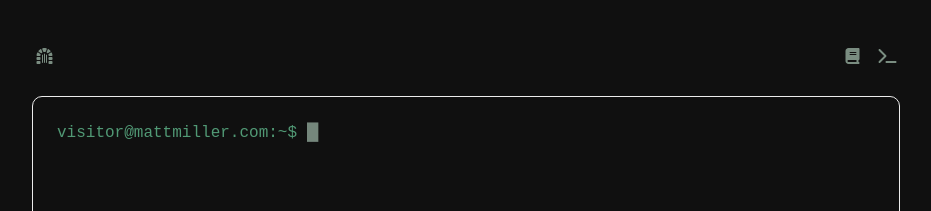
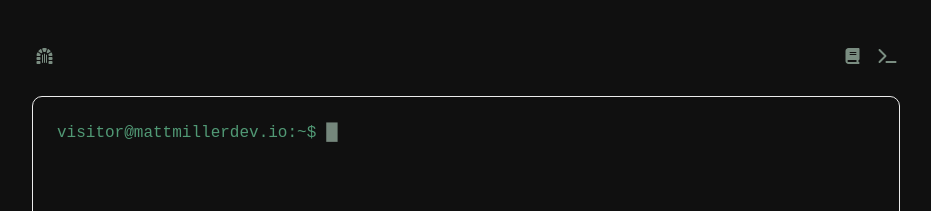
Before and after one commit to thesandybridge/sbx_blog, a Next.js app: page /terminal in a window 1280 px wide. Shown: the top 211 px of the page, without its empty margins (174-1105 px from the left). Built offline with nearby package versions, Linux system fonts and the light colour scheme.

Commit message:
update terminal whoami

```diff
--- a/app/terminal/Terminal.module.css
+++ b/app/terminal/Terminal.module.css
@@ -19,7 +19,7 @@
 .commandLine::before {
     font-family: cursor, monospace;
     color: #519975;
-    content: "visitor@mattmiller.com:~$";
+    content: "visitor@mattmillerdev.io:~$";
     margin-right: 10px;
 }
 
```
